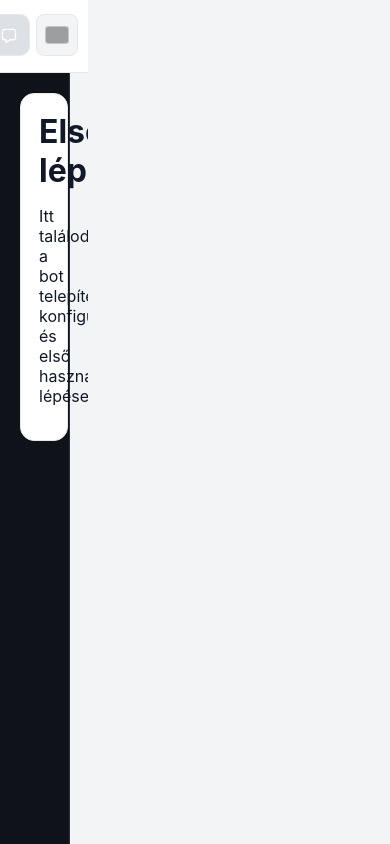
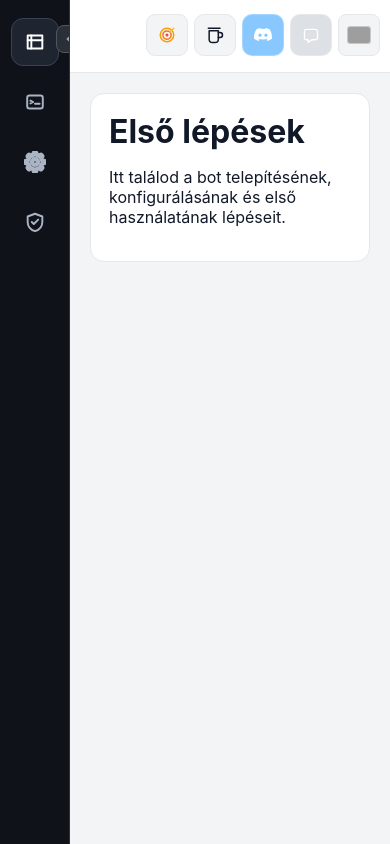
Before and after one commit to oreg-kh/web, a plain HTML site: page index.html in a window 390 px wide. Both pictures are taken after a click on the button 329 px from the left and 36 px from the top of the page. Drawn offline with Linux system fonts and the light colour scheme; grey boxes are pictures that could not be loaded.

Commit message:
Fix topbar/content overlap with mobile icon rail

```diff
--- a/styles.css
+++ b/styles.css
@@ -115,13 +115,14 @@ th,td{padding:10px;border-bottom:1px solid var(--line);text-align:left}
   .topbar{padding:8px 10px;gap:6px}
 }
 @media (max-width: 1100px){
-  .app-shell{grid-template-columns:1fr;height:100vh}
+  .app-shell,.app-shell.sidebar-collapsed{grid-template-columns:1fr;height:100vh}
   .sidebar-shell{grid-template-columns:70px 1fr;position:absolute;top:0;left:0;bottom:0;z-index:20;width:min(360px,92vw);height:100vh;background:#0f1218;backdrop-filter:none}
+  .sidebar-collapse-toggle-collapsed{left:calc(70px - 14px)}
   .icon-rail{background:#0f1218}
   .sidebar-panel{background:#0f1218}
   .sidebar-header{background:#0f1218}
   .sidebar-shell.submenus-hidden{width:70px !important;max-width:70px;background:#0f1218;grid-template-columns:70px 0 !important;overflow:hidden;z-index:2}
-  .main-shell{position:relative;z-index:3}
+  .main-shell{position:relative;z-index:3;margin-left:70px;width:calc(100% - 70px)}
   .sidebar-title{font-size:16px}
   .crumbs{font-size:18px}
 }
```
